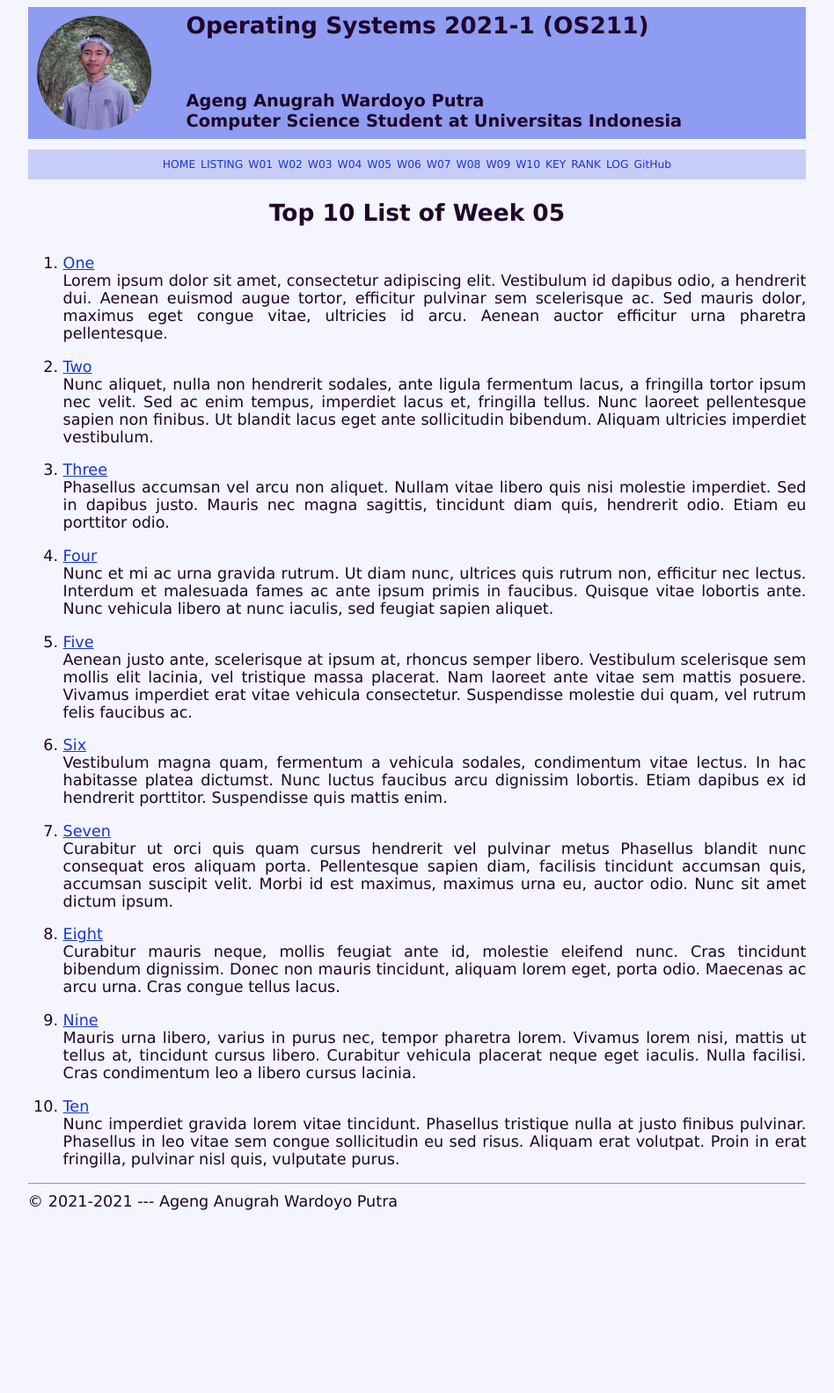
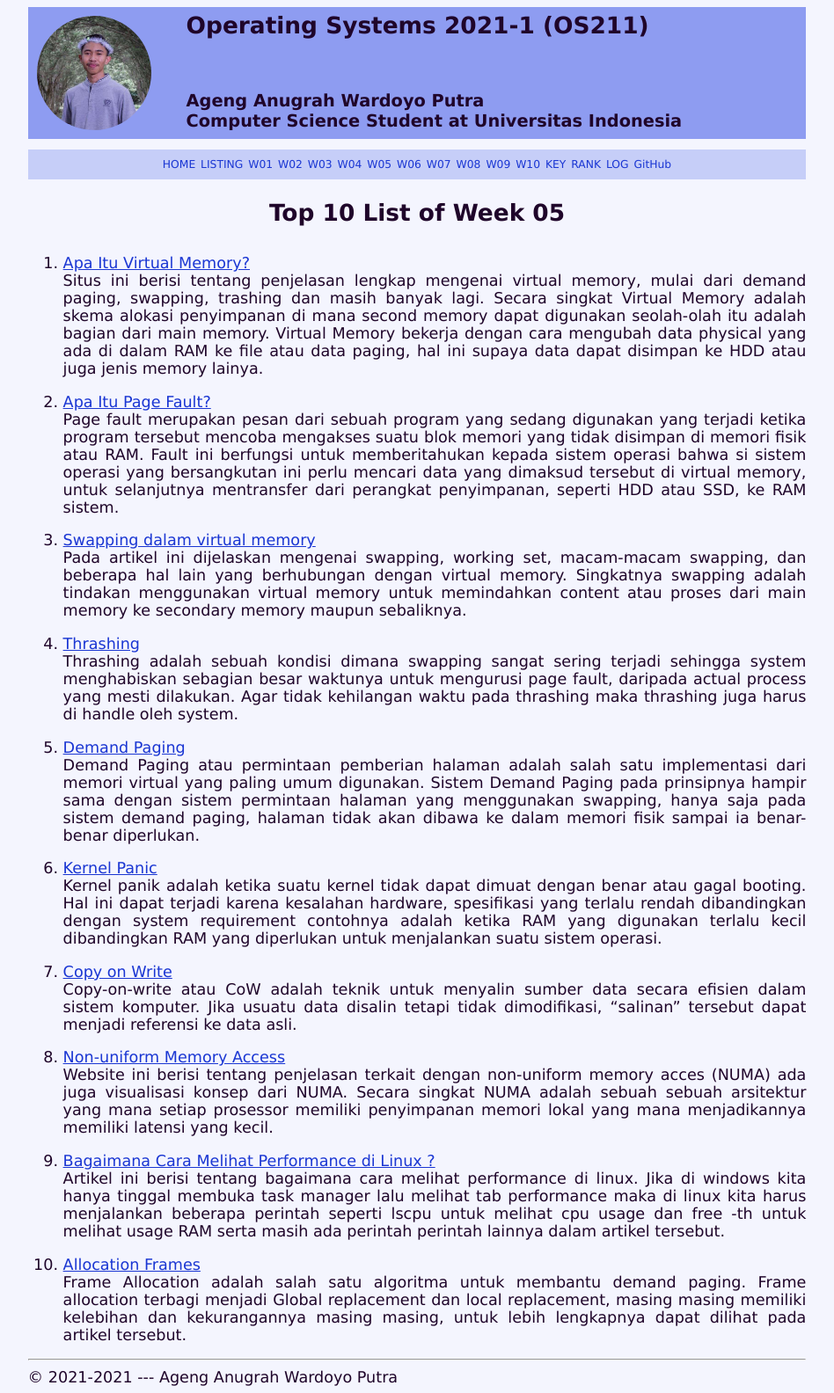
Before and after one commit to Ageng-Anugrah/os211, a Jekyll site: the page built from w05.md, in a window 1280 px wide. Shown: the whole page at 88% size, without its empty margins (166-1114 px from the left). Built offline with Jekyll 4.4.1, drawn with Linux system fonts in a browser that asks for light colours; before the commit the page ends 1384 px from its top, so only the background shows below that.

Commit message:
Adding TOP 10 W05

```diff
--- a/w05.md
+++ b/w05.md
@@ -5,72 +5,35 @@ permalink: /W05/
 
 <h1 style = "text-align: center; margin-bottom:2rem"> Top 10 List of Week 05 </h1>
 
-1. [One](https://en.wikipedia.org/wiki/1)<br>
-Lorem ipsum dolor sit amet, consectetur adipiscing elit.
-Vestibulum id dapibus odio, a hendrerit dui.
-Aenean euismod augue tortor, efficitur pulvinar sem scelerisque ac.
-Sed mauris dolor, maximus eget congue vitae, ultricies id arcu.
-Aenean auctor efficitur urna pharetra pellentesque.
+1. [Apa Itu Virtual Memory?](https://www.geeksforgeeks.org/virtual-memory-in-operating-system/)<br>
+Situs ini berisi tentang penjelasan lengkap mengenai virtual memory, mulai dari demand paging, swapping, trashing dan masih banyak lagi.
+Secara singkat Virtual Memory adalah skema alokasi penyimpanan di mana second memory dapat digunakan seolah-olah itu adalah bagian dari main memory.
+Virtual Memory bekerja dengan cara mengubah data physical yang ada di dalam RAM ke file atau data paging, hal ini supaya data dapat disimpan ke HDD atau juga jenis memory lainya.
 
-2. [Two](https://en.wikipedia.org/wiki/2)<br>
-Nunc aliquet, nulla non hendrerit sodales, ante ligula fermentum lacus, a fringilla tortor ipsum nec velit.
-Sed ac enim tempus, imperdiet lacus et, fringilla tellus.
-Nunc laoreet pellentesque sapien non finibus.
-Ut blandit lacus eget ante sollicitudin bibendum.
-Aliquam ultricies imperdiet vestibulum.
+2. [Apa Itu Page Fault?](https://gaptex.id/glossary/pengertian-page-fault/)<br>
+Page fault merupakan pesan dari sebuah program yang sedang digunakan yang terjadi ketika program tersebut mencoba mengakses suatu blok memori yang tidak disimpan di memori fisik atau RAM. Fault ini berfungsi untuk memberitahukan kepada sistem operasi bahwa si sistem operasi yang bersangkutan ini perlu mencari data yang dimaksud tersebut di virtual memory, untuk selanjutnya mentransfer dari perangkat penyimpanan, seperti HDD atau SSD, ke RAM sistem.
 
-3. [Three](https://en.wikipedia.org/wiki/3)<br>
-Phasellus accumsan vel arcu non aliquet.
-Nullam vitae libero quis nisi molestie imperdiet.
-Sed in dapibus justo.
-Mauris nec magna sagittis, tincidunt diam quis, hendrerit odio.
-Etiam eu porttitor odio.
+3. [Swapping dalam virtual memory](https://www.cariinfo.id/2020/12/pengertian-swapping-virtual-memory.html)<br>
+Pada artikel ini dijelaskan mengenai swapping, working set, macam-macam swapping, dan beberapa hal lain yang berhubungan dengan virtual memory.
+Singkatnya swapping adalah tindakan menggunakan virtual memory untuk memindahkan content atau proses dari main memory ke secondary memory maupun sebaliknya.
 
-4. [Four](https://en.wikipedia.org/wiki/4)<br>
-Nunc et mi ac urna gravida rutrum.
-Ut diam nunc, ultrices quis rutrum non, efficitur nec lectus.
-Interdum et malesuada fames ac ante ipsum primis in faucibus.
-Quisque vitae lobortis ante.
-Nunc vehicula libero at nunc iaculis, sed feugiat sapien aliquet.
+4. [Thrashing](https://www.thecrazyprogrammer.com/2019/02/thrashing-in-operating-system-os.html)<br>
+Thrashing adalah sebuah kondisi dimana swapping sangat sering terjadi sehingga system menghabiskan sebagian besar waktunya untuk mengurusi page fault, daripada actual process yang mesti dilakukan. Agar tidak kehilangan waktu pada thrashing maka thrashing juga harus di handle oleh system.
 
-5. [Five](https://en.wikipedia.org/wiki/5)<br>
-Aenean justo ante, scelerisque at ipsum at, rhoncus semper libero.
-Vestibulum scelerisque sem mollis elit lacinia, vel tristique massa placerat.
-Nam laoreet ante vitae sem mattis posuere.
-Vivamus imperdiet erat vitae vehicula consectetur.
-Suspendisse molestie dui quam, vel rutrum felis faucibus ac.
+5. [Demand Paging](http://ftp.gunadarma.ac.id/linux/docs/v06/Kuliah/SistemOperasi/BUKU/SistemOperasi-4.X-2/ch05s02.html)<br>
+Demand Paging atau permintaan pemberian halaman adalah salah satu implementasi dari memori virtual yang paling umum digunakan. Sistem Demand Paging pada prinsipnya hampir sama dengan sistem permintaan halaman yang menggunakan swapping, hanya saja pada sistem demand paging, halaman tidak akan dibawa ke dalam memori fisik sampai ia benar-benar diperlukan.
 
-6. [Six](https://en.wikipedia.org/wiki/6)<br>
-Vestibulum magna quam, fermentum a vehicula sodales, condimentum vitae lectus.
-In hac habitasse platea dictumst.
-Nunc luctus faucibus arcu dignissim lobortis.
-Etiam dapibus ex id hendrerit porttitor.
-Suspendisse quis mattis enim.
+6. [Kernel Panic](https://qastack.id/ubuntu/35722/what-is-kernel-panic)<br>
+Kernel panik adalah ketika suatu kernel tidak dapat dimuat dengan benar atau gagal booting. Hal ini dapat terjadi karena kesalahan hardware, spesifikasi yang terlalu rendah dibandingkan dengan system requirement contohnya adalah ketika RAM yang digunakan terlalu kecil dibandingkan RAM yang diperlukan untuk menjalankan suatu sistem operasi.
 
-7. [Seven](https://en.wikipedia.org/wiki/7)<br>
-Curabitur ut orci quis quam cursus hendrerit vel pulvinar metus
-Phasellus blandit nunc consequat eros aliquam porta.
-Pellentesque sapien diam, facilisis tincidunt accumsan quis, accumsan suscipit velit.
-Morbi id est maximus, maximus urna eu, auctor odio.
-Nunc sit amet dictum ipsum.
+7. [Copy on Write](https://www.motioncontroltips.com/what-is-non-uniform-memory-access-in-industrial-controls)<br>
+Copy-on-write atau CoW adalah teknik untuk menyalin sumber data secara efisien dalam sistem komputer. Jika usuatu data disalin tetapi tidak dimodifikasi, “salinan” tersebut dapat menjadi referensi ke data asli.
 
-8. [Eight](https://en.wikipedia.org/wiki/8)<br>
-Curabitur mauris neque, mollis feugiat ante id, molestie eleifend nunc.
-Cras tincidunt bibendum dignissim.
-Donec non mauris tincidunt, aliquam lorem eget, porta odio.
-Maecenas ac arcu urna.
-Cras congue tellus lacus.
+8. [Non-uniform Memory Access](http://www.techplayon.com/what-is-numa-non-uniform-memory-access/)<br>
+Website ini berisi tentang penjelasan terkait dengan non-uniform memory acces (NUMA) ada juga visualisasi konsep dari NUMA. Secara singkat NUMA adalah sebuah sebuah arsitektur yang mana setiap prosessor memiliki penyimpanan memori lokal yang mana menjadikannya memiliki latensi yang kecil.
 
-9. [Nine](https://en.wikipedia.org/wiki/9)<br>
-Mauris urna libero, varius in purus nec, tempor pharetra lorem.
-Vivamus lorem nisi, mattis ut tellus at, tincidunt cursus libero.
-Curabitur vehicula placerat neque eget iaculis.
-Nulla facilisi.
-Cras condimentum leo a libero cursus lacinia.
+9. [Bagaimana Cara Melihat Performance di Linux ?](https://devconnected.com/how-to-check-ram-on-linux/)<br>
+Artikel ini berisi tentang bagaimana cara melihat performance di linux. Jika di windows kita hanya tinggal membuka task manager lalu melihat tab performance maka di linux kita harus menjalankan beberapa perintah seperti lscpu untuk melihat cpu usage dan free -th untuk melihat usage RAM serta masih ada perintah perintah lainnya dalam artikel tersebut.
 
-10. [Ten](https://en.wikipedia.org/wiki/10)<br>
-Nunc imperdiet gravida lorem vitae tincidunt.
-Phasellus tristique nulla at justo finibus pulvinar.
-Phasellus in leo vitae sem congue sollicitudin eu sed risus.
-Aliquam erat volutpat.
-Proin in erat fringilla, pulvinar nisl quis, vulputate purus.
+10. [Allocation Frames](https://www.geeksforgeeks.org/operating-system-allocation-frames/)<br>
+Frame Allocation adalah salah satu algoritma untuk membantu demand paging. Frame allocation terbagi menjadi Global replacement dan local replacement, masing masing memiliki kelebihan dan kekurangannya masing masing, untuk lebih lengkapnya dapat dilihat pada artikel tersebut.
```
